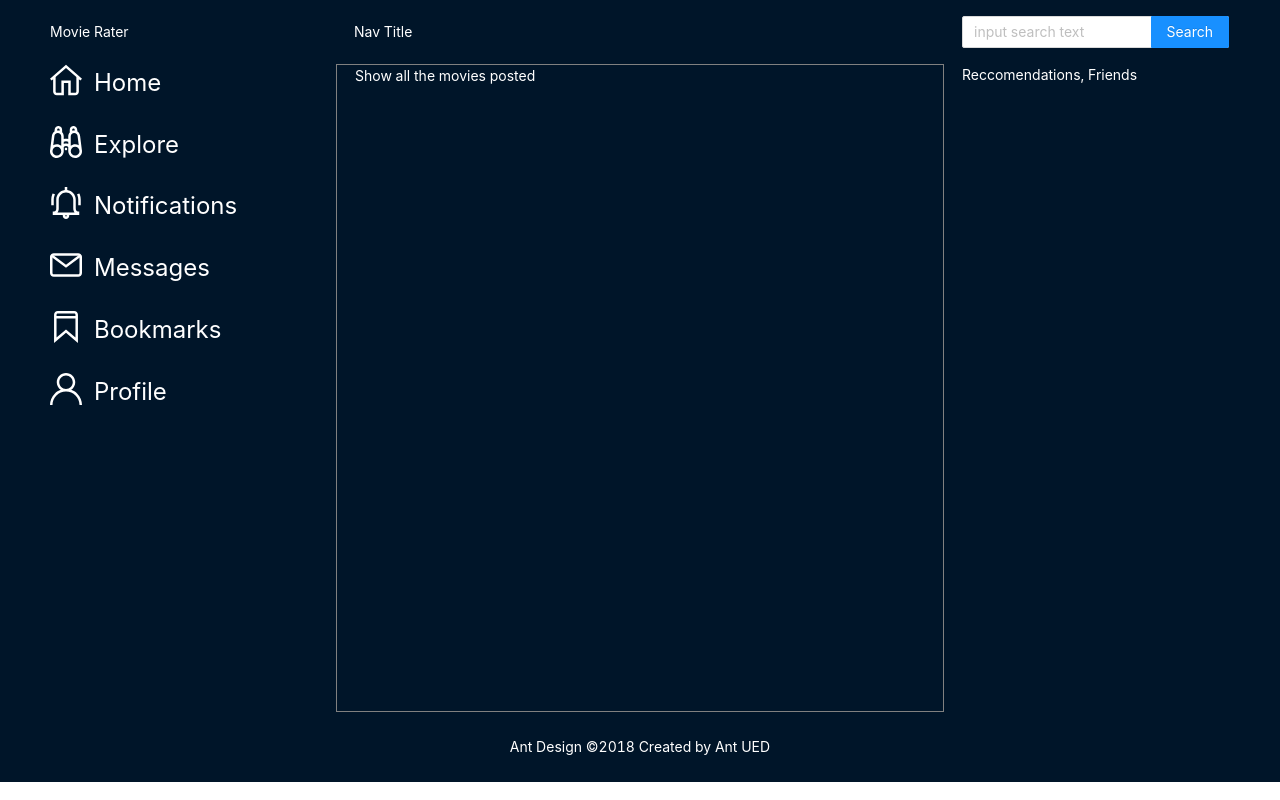
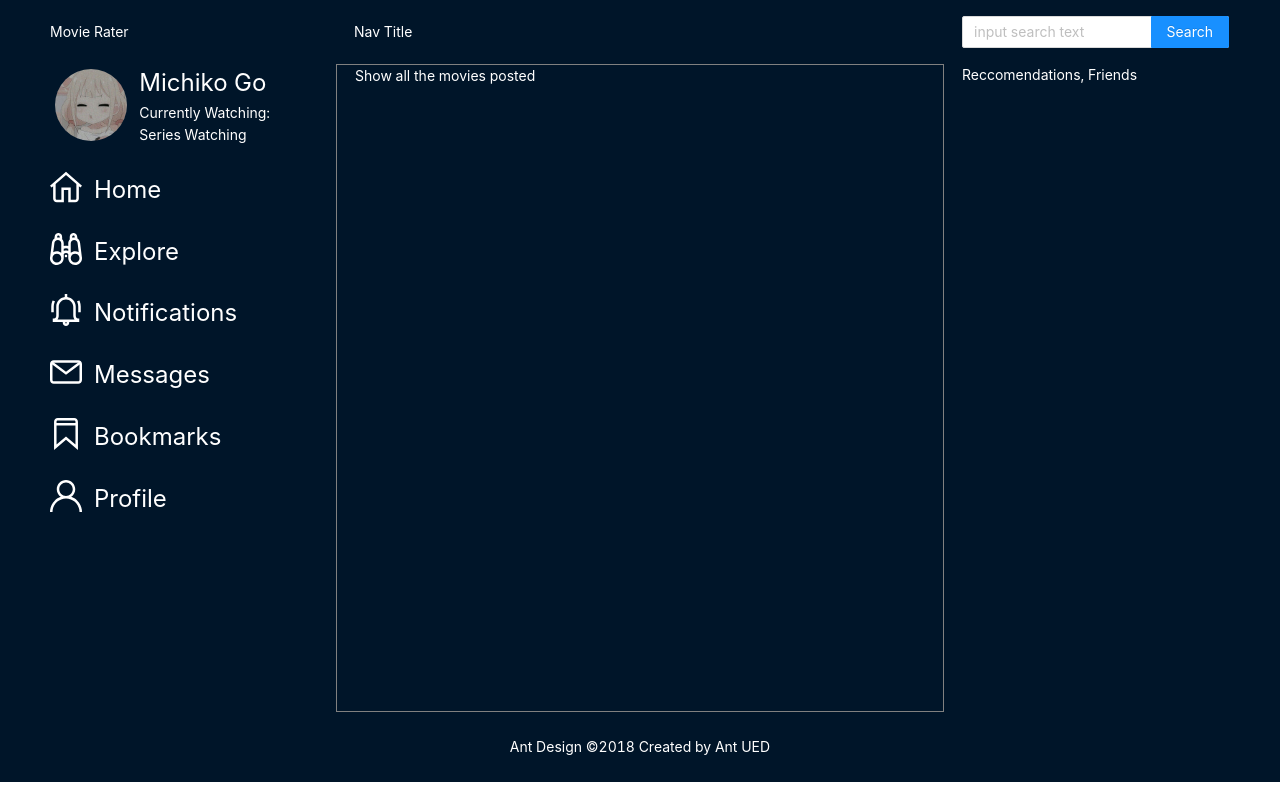
Before and after one commit to michikogo/meal-generator, a React (Create React App) app in the folder client/: page / in a window 1280 px wide. Built offline with nearby package versions, Linux system fonts and the light colour scheme.

Commit message:
added user profile

```diff
--- a/client/src/Components/LeftSideNav/leftSideNav.js
+++ b/client/src/Components/LeftSideNav/leftSideNav.js
@@ -1,5 +1,5 @@
 import React from "react";
-import { Row, Col } from "antd";
+import { Row, Col, Avatar } from "antd";
 
 import ExploreSVG from "./SVG/ExploreSVG";
 import HomeSVG from "./SVG/HomeSVG";
@@ -20,11 +20,25 @@ const LeftSideNav = () => {
 
   return (
     <div>
+      <Row style={{ padding: "0px 0px 25px 0px" }}>
+        <Col md={8}>
+          <Avatar
+            size={72}
+            src={require(`../../Assets/Users/myDP.jpg`).default}
+            style={{ margin: "5px" }}
+          />
+        </Col>
+        <Col md={16}>
+          <div style={{ fontSize: "3vh" }}>Michiko Go</div>
+          <div>Currently Watching:</div>
+          <div>Series Watching</div>
+        </Col>
+      </Row>
       {menu.map((items, index) => (
         <Row key={index} gutter={[12, 12]}>
           <Col>{items.icon}</Col>
           <Col>
-            <p style={{ fontSize: "x-large" }}>{items.name}</p>
+            <p style={{ fontSize: "3vh" }}>{items.name}</p>
           </Col>
         </Row>
       ))}
```
